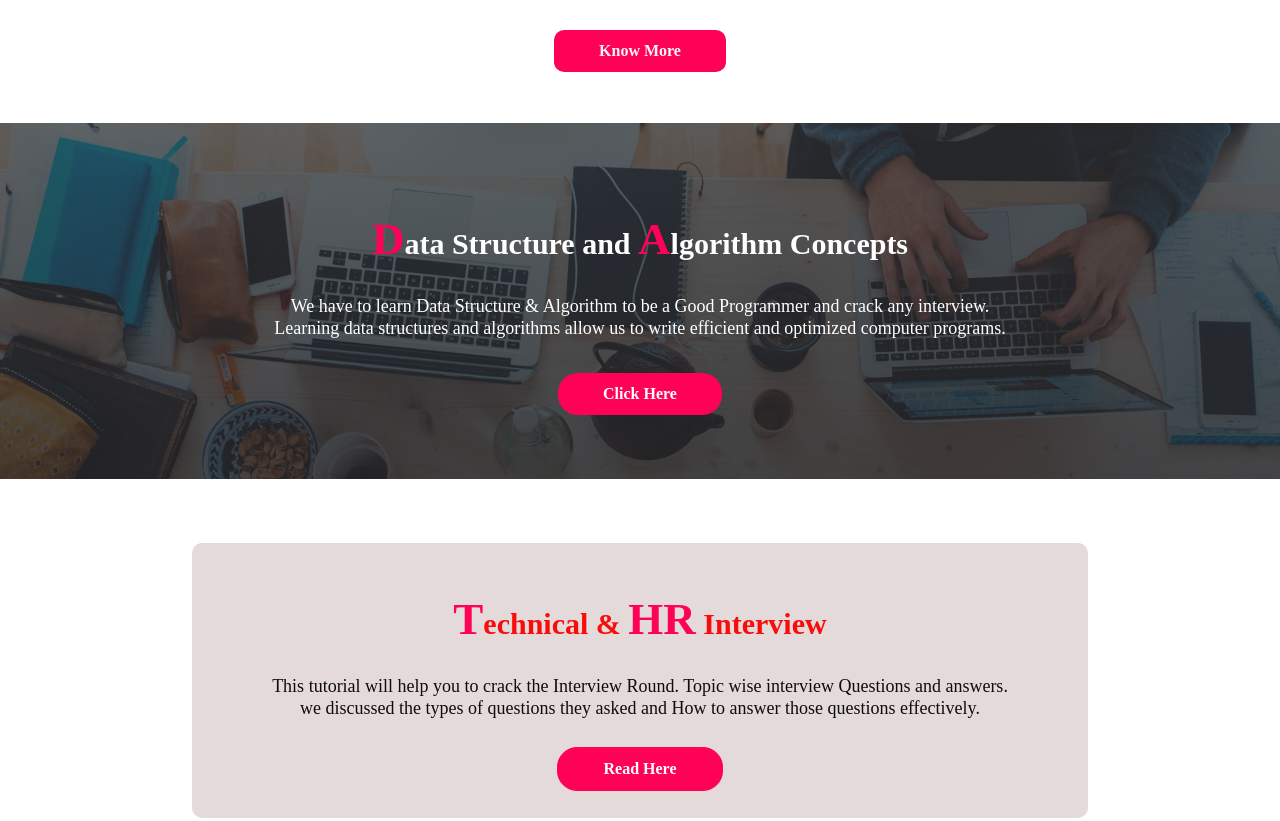
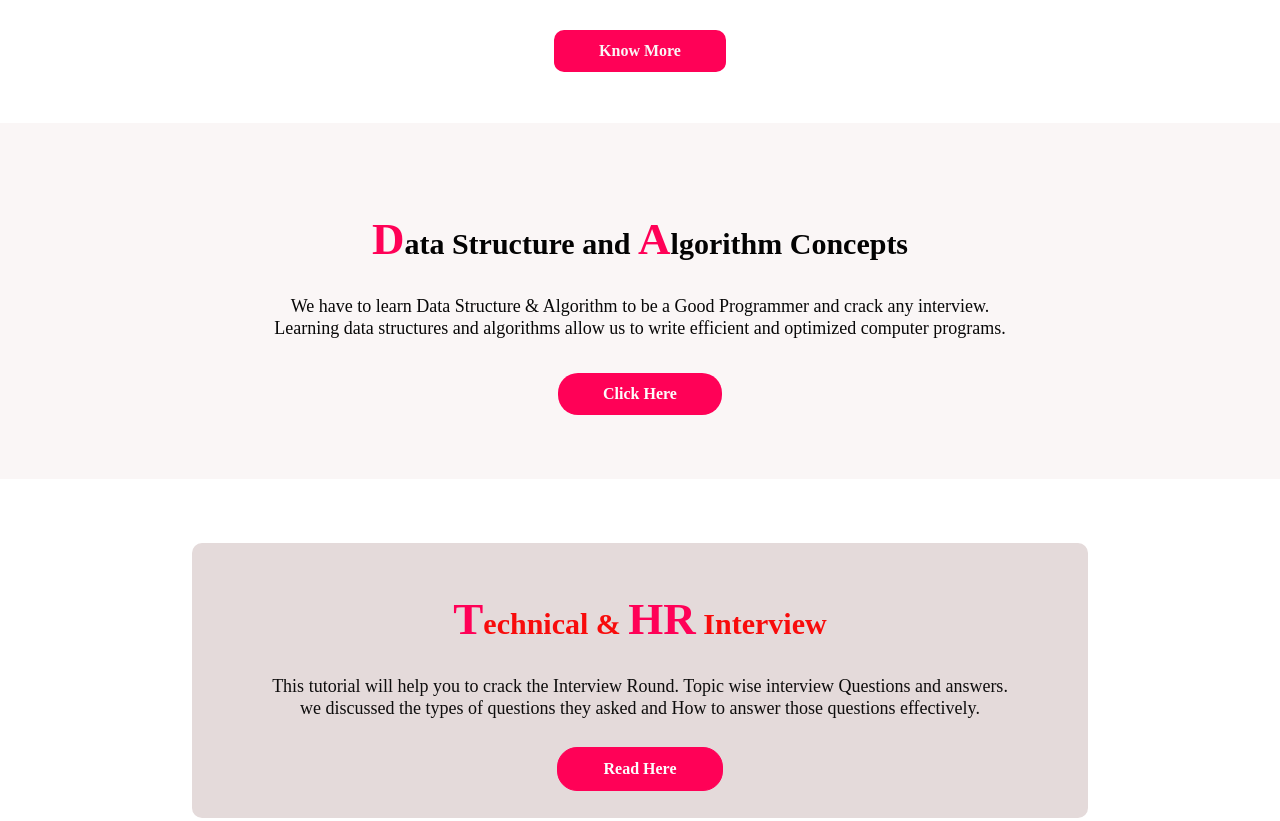
Before and after one commit to Souravvk18/Techsourav, a plain HTML site: page index.html in a window 1280 px wide. Shown: the part 1460-2281 px from the top of the page. Drawn offline with Linux system fonts and the light colour scheme.

Commit message:
background changed course1

```diff
--- a/style.css
+++ b/style.css
@@ -258,15 +258,15 @@ nav .fa{
      margin: auto;
      margin-bottom: 5%;
      /* width: 100%; */
-     background-image: linear-gradient(rgba(36, 36, 39, 0.7),rgba(32, 32, 36, 0.8)), url(photos/hacker1.jpg);
-     /* background: rgb(250, 246, 246); */
+     /* background-image: linear-gradient(rgba(36, 36, 39, 0.7),rgba(32, 32, 36, 0.8)), url(photos/hacker1.jpg); */
+     background: rgb(250, 246, 246);
      background-size: cover;
      padding: 40px;
  }
 
  .course1 p{
-    /* color:rgb(8, 8, 8); */
-    color: rgb(255, 255, 255);
+    color:rgb(8, 8, 8);
+    /* color: rgb(255, 255, 255); */
     font-size: 18px;
     font-weight: 400;
     line-height: 22px;
@@ -278,8 +278,8 @@ nav .fa{
     font-weight: 600;
     padding-top: 50px;
     padding-bottom: 20px;
-    /* color: #030303; */
-    color: #fff;
+    color: #030303;
+    /* color: #fff; */
 
 }
 
```
